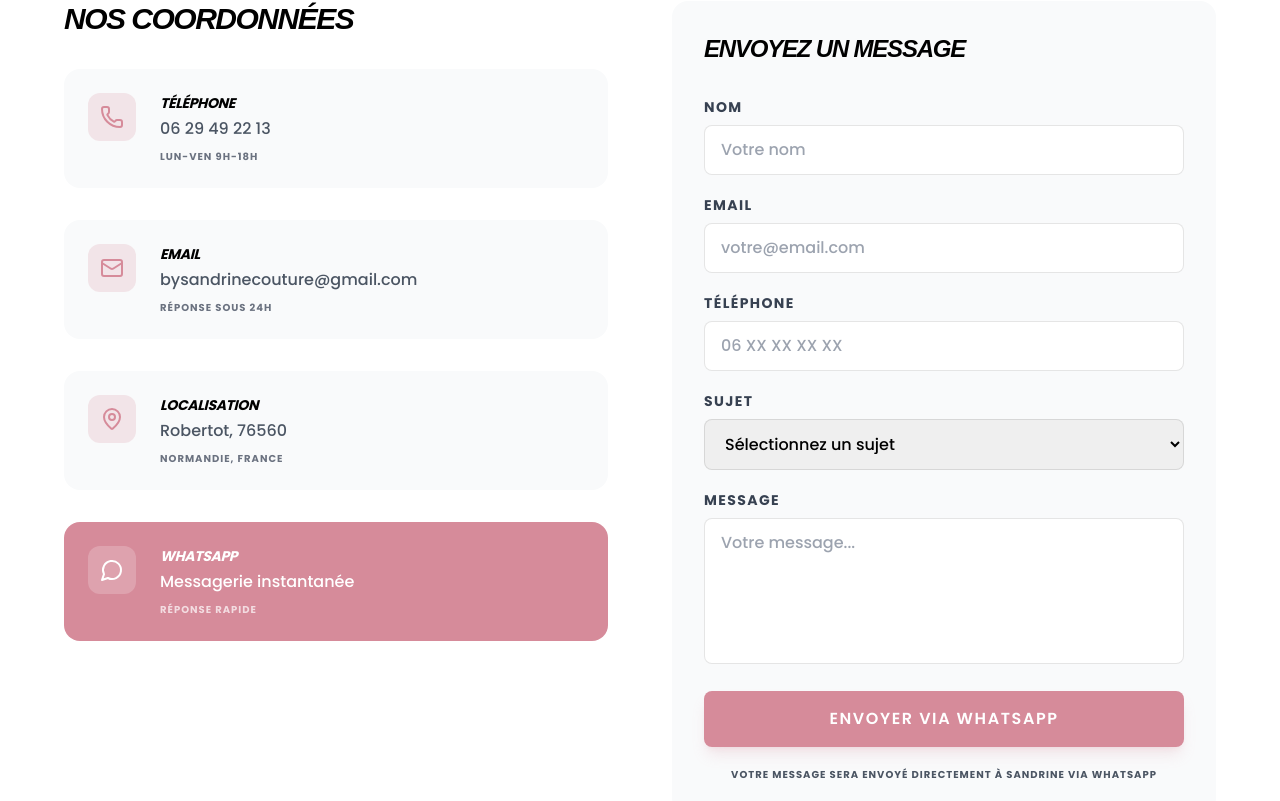
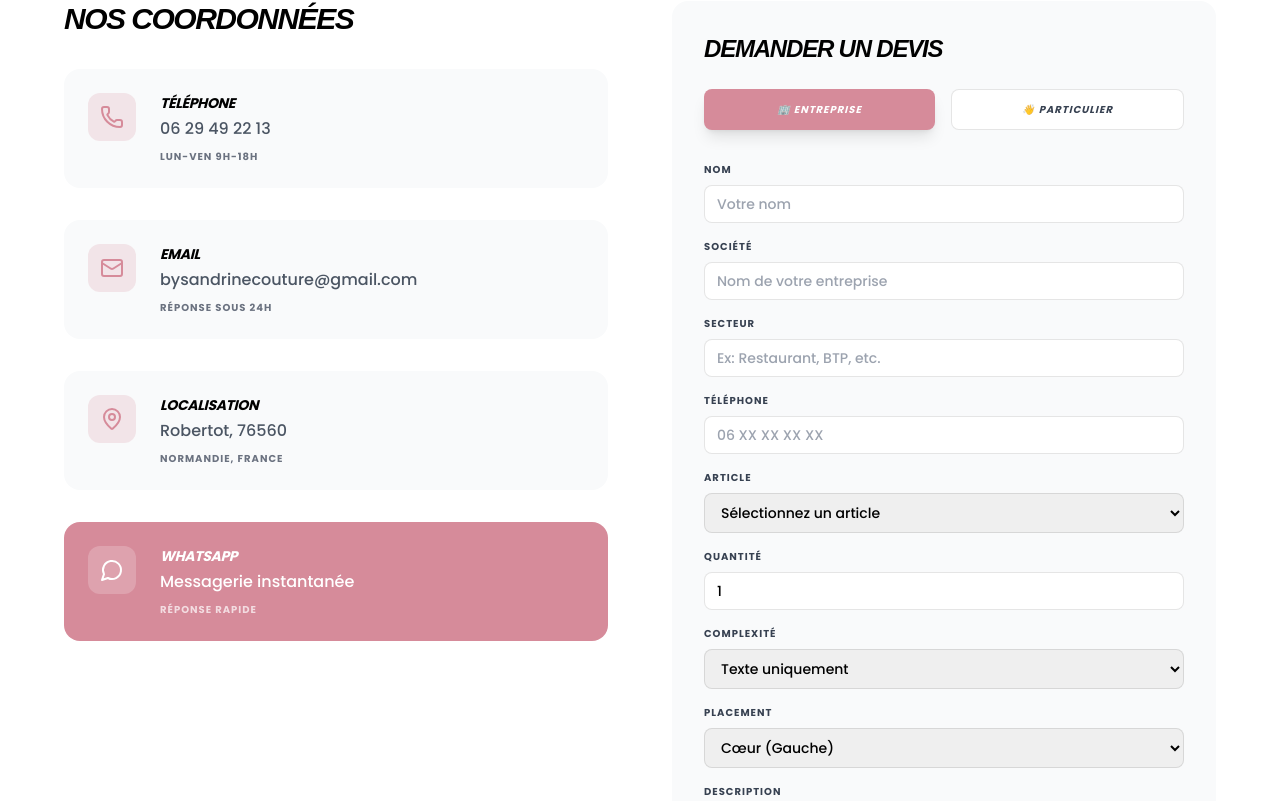
Before and after one commit to Creativityliberty/sandrinecouture, a Next.js app: page /contact in a window 1280 px wide. Shown: the part 519-1320 px from the top of the page. Built offline with nearby package versions, Linux system fonts and the light colour scheme; a web font is replaced by a local one.

Commit message:
Remplacer le formulaire de contact simple par le formulaire de devis complet avec tous les champs (entreprise/particulier)

```diff
--- a/app/contact/page.tsx
+++ b/app/contact/page.tsx
@@ -1,19 +1,48 @@
 "use client";
 
 import React from 'react';
-import { Mail, Phone, MapPin, MessageCircle } from 'lucide-react';
+import { Mail, Phone, MapPin, MessageCircle, ArrowLeft } from 'lucide-react';
 import { Navbar } from '@/components/navbar';
 import { Footer } from '@/components/footer';
 import { Button } from '@/components/ui/button';
+import { SITE_CONFIG } from '@/lib/site-config';
+import Link from 'next/link';
+import { useSearchParams } from 'next/navigation';
+import { Suspense } from 'react';
 
-export default function ContactPage() {
+function ContactFormContent() {
+  const searchParams = useSearchParams();
+  const [formType, setFormType] = React.useState<'entreprise' | 'particulier'>('entreprise');
   const [formData, setFormData] = React.useState({
     name: '',
-    email: '',
+    company: '',
+    sector: '',
     phone: '',
-    subject: '',
-    message: ''
+    article: '',
+    customArticle: '',
+    quantity: '1',
+    complexity: 'text',
+    placement: 'coeur',
+    description: '',
+    deadline: '',
+    occasion: ''
   });
+
+  const proArticles = ["Polos", "T-shirts", "Sweats / Hoodies", "Tabliers", "Patchs Velcro", "Autre (préciser)"];
+  const persoArticles = ["Serviette de bain", "Peignoir", "Doudou / Peluche", "Bavoir", "Couverture bébé", "Protege carnet de santé", "Sac / Totebag", "Autre (préciser)"];
+  const placements = [
+    { id: 'coeur', label: 'Cœur (Gauche)' },
+    { id: 'dos', label: 'Grand Dos' },
+    { id: 'manche', label: 'Manche' },
+    { id: 'nuque', label: 'Nuque' },
+    { id: 'libre', label: 'Emplacement libre' }
+  ];
+
+  React.useEffect(() => {
+    const type = searchParams.get('type');
+    if (type === 'particulier') setFormType('particulier');
+    else if (type === 'entreprise') setFormType('entreprise');
+  }, [searchParams]);
 
   const handleChange = (e: React.ChangeEvent<HTMLInputElement | HTMLTextAreaElement | HTMLSelectElement>) => {
     const { name, value } = e.target;
@@ -22,10 +51,40 @@ export default function ContactPage() {
 
   const handleSubmit = (e: React.FormEvent) => {
     e.preventDefault();
-    // Redirect to WhatsApp with form data
-    const text = `Bonjour,\n\nNom: ${formData.name}\nEmail: ${formData.email}\nTéléphone: ${formData.phone}\nSujet: ${formData.subject}\n\nMessage:\n${formData.message}`;
-    const whatsappUrl = `https://wa.me/33629492213?text=${encodeURIComponent(text)}`;
-    window.open(whatsappUrl, '_blank');
+
+    const isPro = formType === 'entreprise';
+    const finalArticle = formData.article === 'Autre (préciser)' ? formData.customArticle : formData.article;
+
+    const complexityLabels: Record<string, string> = {
+      text: "Texte uniquement",
+      simple: "Logo Simple (1-3 couleurs)",
+      complex: "Logo Complexe / Photo"
+    };
+
+    const currentComplexity = complexityLabels[formData.complexity] || "Texte uniquement";
+
+    const message = `✨ *NOUVELLE DEMANDE DE DEVIS* ✨
+
+👤 *CLIENT*
+- Type : ${isPro ? '🏢 PRO / ENTREPRISE' : '👋 PARTICULIER'}
+- Nom : ${formData.name}${isPro ? `\n- Société : ${formData.company}\n- Secteur : ${formData.sector}` : ''}
+- Tél : ${formData.phone}${!isPro && formData.occasion ? `\n- Occasion : ${formData.occasion}` : ''}
+
+🧵 *PROJET*
+- Article : ${finalArticle}
+- Quantité : ${formData.quantity}
+- Type : ${currentComplexity}
+- Placement : ${placements.find(p => p.id === formData.placement)?.label}
+
+📝 *DÉTAILS*
+- Description : ${formData.description || 'Non précisé'}
+- Délai : ${formData.deadline || 'Dès que possible'}
+
+---
+_Envoyé depuis le site Sandrine Couture_`;
+
+    const whatsappURL = `https://wa.me/${SITE_CONFIG.whatsapp}?text=${encodeURIComponent(message)}`;
+    window.open(whatsappURL, '_blank');
   };
 
   return (
@@ -105,15 +164,32 @@ export default function ContactPage() {
             </a>
           </div>
 
-          {/* Contact Form */}
+          {/* Devis Form */}
           <div className="bg-gray-50 p-8 rounded-2xl">
-            <h2 className="text-2xl font-black tracking-tighter italic uppercase mb-8">
-              Envoyez un message
+            <h2 className="text-2xl font-black tracking-tighter italic uppercase mb-6">
+              Demander un devis
             </h2>
 
-            <form onSubmit={handleSubmit} className="space-y-5">
+            {/* Type Selection */}
+            <div className="flex gap-4 mb-8">
+              {(['entreprise', 'particulier'] as const).map((type) => (
+                <button
+                  key={type}
+                  onClick={() => setFormType(type)}
+                  className={`flex-1 py-3 px-4 rounded-lg font-bold italic uppercase text-[10px] tracking-widest transition-all ${
+                    formType === type
+                      ? 'bg-primary text-white shadow-lg'
+                      : 'bg-white border border-black/10 text-gray-700 hover:border-primary'
+                  }`}
+                >
+                  {type === 'entreprise' ? '🏢 Entreprise' : '👋 Particulier'}
+                </button>
+              ))}
+            </div>
+
+            <form onSubmit={handleSubmit} className="space-y-4">
               <div>
-                <label className="block text-sm font-bold uppercase tracking-widest text-gray-700 mb-2">
+                <label className="block text-[10px] font-bold uppercase tracking-widest text-gray-700 mb-2">
                   Nom
                 </label>
                 <input
@@ -122,28 +198,44 @@ export default function ContactPage() {
                   value={formData.name}
                   onChange={handleChange}
                   required
-                  className="w-full px-4 py-3 rounded-lg border border-black/10 focus:outline-none focus:border-primary font-medium"
+                  className="w-full px-3 py-2 rounded-lg border border-black/10 focus:outline-none focus:border-primary font-medium text-sm"
                   placeholder="Votre nom"
                 />
               </div>
 
+              {formType === 'entreprise' && (
+                <>
                   <div>
-                <label className="block text-sm font-bold uppercase tracking-widest text-gray-700 mb-2">
-                  Email
+                    <label className="block text-[10px] font-bold uppercase tracking-widest text-gray-700 mb-2">
+                      Société
                     </label>
                     <input
-                  type="email"
-                  name="email"
-                  value={formData.email}
+                      type="text"
+                      name="company"
+                      value={formData.company}
                       onChange={handleChange}
-                  required
-                  className="w-full px-4 py-3 rounded-lg border border-black/10 focus:outline-none focus:border-primary font-medium"
-                  placeholder="votre@email.com"
+                      className="w-full px-3 py-2 rounded-lg border border-black/10 focus:outline-none focus:border-primary font-medium text-sm"
+                      placeholder="Nom de votre entreprise"
                     />
                   </div>
+                  <div>
+                    <label className="block text-[10px] font-bold uppercase tracking-widest text-gray-700 mb-2">
+                      Secteur
+                    </label>
+                    <input
+                      type="text"
+                      name="sector"
+                      value={formData.sector}
+                      onChange={handleChange}
+                      className="w-full px-3 py-2 rounded-lg border border-black/10 focus:outline-none focus:border-primary font-medium text-sm"
+                      placeholder="Ex: Restaurant, BTP, etc."
+                    />
+                  </div>
+                </>
+              )}
 
               <div>
-                <label className="block text-sm font-bold uppercase tracking-widest text-gray-700 mb-2">
+                <label className="block text-[10px] font-bold uppercase tracking-widest text-gray-700 mb-2">
                   Téléphone
                 </label>
                 <input
@@ -151,56 +243,127 @@ export default function ContactPage() {
                   name="phone"
                   value={formData.phone}
                   onChange={handleChange}
-                  className="w-full px-4 py-3 rounded-lg border border-black/10 focus:outline-none focus:border-primary font-medium"
+                  required
+                  className="w-full px-3 py-2 rounded-lg border border-black/10 focus:outline-none focus:border-primary font-medium text-sm"
                   placeholder="06 XX XX XX XX"
                 />
               </div>
 
               <div>
-                <label className="block text-sm font-bold uppercase tracking-widest text-gray-700 mb-2">
-                  Sujet
+                <label className="block text-[10px] font-bold uppercase tracking-widest text-gray-700 mb-2">
+                  Article
                 </label>
                 <select
-                  name="subject"
-                  value={formData.subject}
+                  name="article"
+                  value={formData.article}
                   onChange={handleChange}
                   required
-                  className="w-full px-4 py-3 rounded-lg border border-black/10 focus:outline-none focus:border-primary font-medium"
+                  className="w-full px-3 py-2 rounded-lg border border-black/10 focus:outline-none focus:border-primary font-medium text-sm"
                 >
-                  <option value="">Sélectionnez un sujet</option>
-                  <option value="Devis entreprise">Devis entreprise</option>
-                  <option value="Devis particulier">Devis particulier</option>
-                  <option value="Question générale">Question générale</option>
-                  <option value="Partenariat">Partenariat</option>
-                  <option value="Autre">Autre</option>
+                  <option value="">Sélectionnez un article</option>
+                  {(formType === 'entreprise' ? proArticles : persoArticles).map((art) => (
+                    <option key={art} value={art}>{art}</option>
+                  ))}
+                </select>
+              </div>
+
+              {formData.article === 'Autre (préciser)' && (
+                <div>
+                  <input
+                    type="text"
+                    name="customArticle"
+                    value={formData.customArticle}
+                    onChange={handleChange}
+                    className="w-full px-3 py-2 rounded-lg border border-black/10 focus:outline-none focus:border-primary font-medium text-sm"
+                    placeholder="Précisez l'article"
+                  />
+                </div>
+              )}
+
+              <div>
+                <label className="block text-[10px] font-bold uppercase tracking-widest text-gray-700 mb-2">
+                  Quantité
+                </label>
+                <input
+                  type="number"
+                  name="quantity"
+                  value={formData.quantity}
+                  onChange={handleChange}
+                  min="1"
+                  className="w-full px-3 py-2 rounded-lg border border-black/10 focus:outline-none focus:border-primary font-medium text-sm"
+                />
+              </div>
+
+              <div>
+                <label className="block text-[10px] font-bold uppercase tracking-widest text-gray-700 mb-2">
+                  Complexité
+                </label>
+                <select
+                  name="complexity"
+                  value={formData.complexity}
+                  onChange={handleChange}
+                  className="w-full px-3 py-2 rounded-lg border border-black/10 focus:outline-none focus:border-primary font-medium text-sm"
+                >
+                  <option value="text">Texte uniquement</option>
+                  <option value="simple">Logo Simple (1-3 couleurs)</option>
+                  <option value="complex">Logo Complexe / Photo</option>
                 </select>
               </div>
 
               <div>
-                <label className="block text-sm font-bold uppercase tracking-widest text-gray-700 mb-2">
-                  Message
+                <label className="block text-[10px] font-bold uppercase tracking-widest text-gray-700 mb-2">
+                  Placement
+                </label>
+                <select
+                  name="placement"
+                  value={formData.placement}
+                  onChange={handleChange}
+                  className="w-full px-3 py-2 rounded-lg border border-black/10 focus:outline-none focus:border-primary font-medium text-sm"
+                >
+                  {placements.map((p) => (
+                    <option key={p.id} value={p.id}>{p.label}</option>
+                  ))}
+                </select>
+              </div>
+
+              <div>
+                <label className="block text-[10px] font-bold uppercase tracking-widest text-gray-700 mb-2">
+                  Description
                 </label>
                 <textarea
-                  name="message"
-                  value={formData.message}
+                  name="description"
+                  value={formData.description}
                   onChange={handleChange}
-                  required
-                  rows={5}
-                  className="w-full px-4 py-3 rounded-lg border border-black/10 focus:outline-none focus:border-primary font-medium resize-none"
-                  placeholder="Votre message..."
+                  rows={3}
+                  className="w-full px-3 py-2 rounded-lg border border-black/10 focus:outline-none focus:border-primary font-medium text-sm resize-none"
+                  placeholder="Détails de votre projet..."
+                />
+              </div>
+
+              <div>
+                <label className="block text-[10px] font-bold uppercase tracking-widest text-gray-700 mb-2">
+                  Délai
+                </label>
+                <input
+                  type="text"
+                  name="deadline"
+                  value={formData.deadline}
+                  onChange={handleChange}
+                  className="w-full px-3 py-2 rounded-lg border border-black/10 focus:outline-none focus:border-primary font-medium text-sm"
+                  placeholder="Ex: Dès que possible, 2 semaines, etc."
                 />
               </div>
 
               <Button
                 type="submit"
                 size="lg"
-                className="w-full h-14 rounded-lg uppercase text-[9px] font-black tracking-widest"
+                className="w-full h-12 rounded-lg uppercase text-[9px] font-black tracking-widest"
               >
                 Envoyer via WhatsApp
               </Button>
 
               <p className="text-[10px] text-gray-600 font-bold uppercase tracking-widest text-center">
-                Votre message sera envoyé directement à Sandrine via WhatsApp
+                Votre devis sera envoyé directement à Sandrine
               </p>
             </form>
           </div>
@@ -211,3 +374,11 @@ export default function ContactPage() {
     </div>
   );
 }
+
+export default function ContactPage() {
+  return (
+    <Suspense fallback={<div>Chargement...</div>}>
+      <ContactFormContent />
+    </Suspense>
+  );
+}
```
Lines whose indentation alone changed are shown as unchanged.
